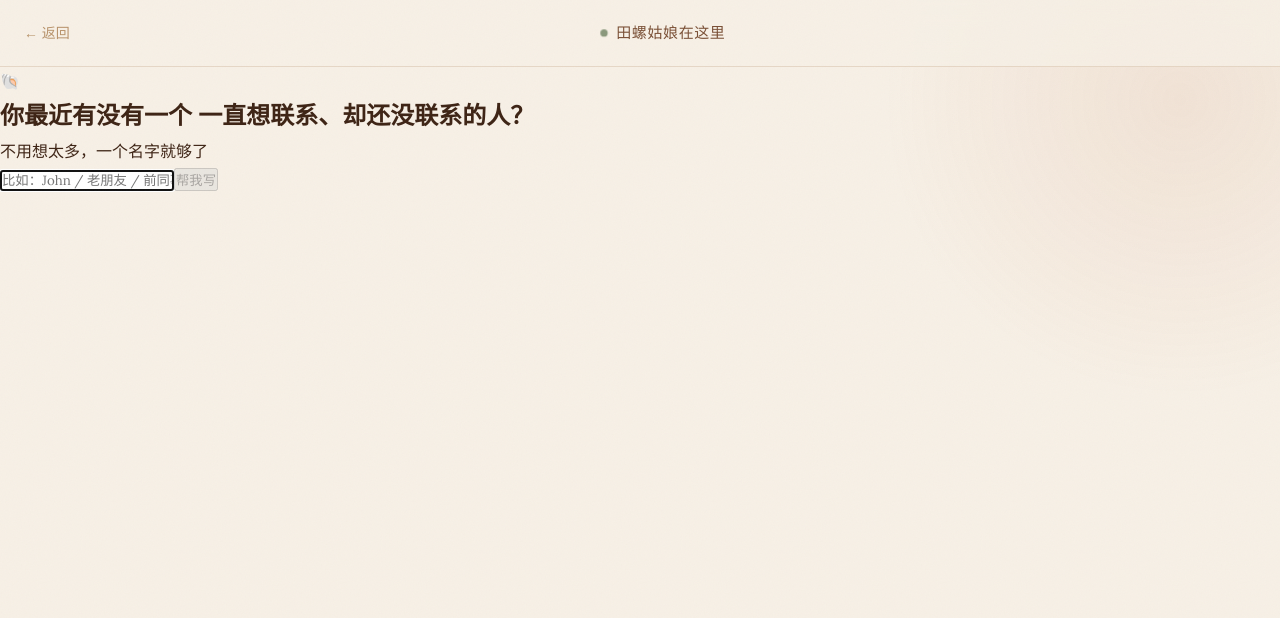
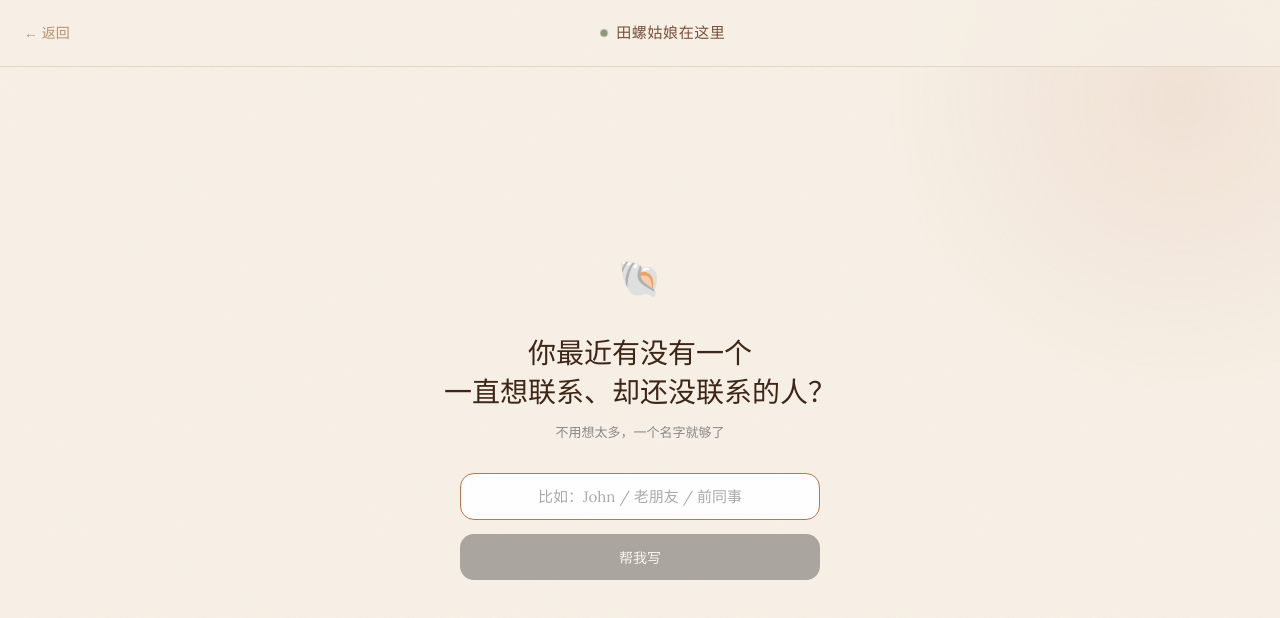
Before and after one commit to AIHomeX-Umber/Nomiluo, a Next.js app: page /chat in a window 1280 px wide. Shown: the top 618 px of the page. Built offline with nearby package versions, Linux system fonts and the light colour scheme; a web font is replaced by a local one.

Commit message:
Add new styles for chat steps and buttons

```diff
--- a/app/chat/chat.module.css
+++ b/app/chat/chat.module.css
@@ -237,3 +237,235 @@
   margin-left: auto;
   margin-right: auto;
 }
+/* ── 追加到 chat.module.css 末尾 ── */
+
+/* 步骤容器 */
+.stepWrap {
+  flex: 1;
+  display: flex;
+  flex-direction: column;
+  align-items: center;
+  justify-content: center;
+  padding: 40px 24px 80px;
+  text-align: center;
+  animation: fadeUp 0.3s ease forwards;
+}
+
+@keyframes fadeUp {
+  from { opacity: 0; transform: translateY(10px); }
+  to   { opacity: 1; transform: translateY(0); }
+}
+
+/* 螺图标 */
+.shellIcon {
+  font-size: 36px;
+  margin-bottom: 24px;
+}
+.shellBreathing {
+  animation: breathe 2s ease-in-out infinite;
+}
+@keyframes breathe {
+  0%, 100% { transform: scale(1); }
+  50%       { transform: scale(1.1); }
+}
+
+/* ── STEP 1 ── */
+.askTitle {
+  font-family: var(--font-serif, 'Lora', Georgia, serif);
+  font-size: clamp(20px, 4.5vw, 28px);
+  font-weight: 400;
+  line-height: 1.4;
+  color: var(--foreground);
+  margin-bottom: 10px;
+  white-space: pre-line;
+  max-width: 420px;
+}
+.askHint {
+  font-size: 13px;
+  color: var(--muted, #888);
+  margin-bottom: 28px;
+}
+.nameInput {
+  width: 100%;
+  max-width: 360px;
+  padding: 13px 18px;
+  font-size: 15px;
+  text-align: center;
+  border: 1.5px solid var(--border, #e5e7eb);
+  border-radius: 14px;
+  background: white;
+  color: var(--foreground);
+  outline: none;
+  margin-bottom: 14px;
+  transition: border-color 0.2s;
+  font-family: inherit;
+}
+.nameInput:focus {
+  border-color: var(--accent, #c67a38);
+}
+.nameInput::placeholder {
+  color: var(--muted, #aaa);
+}
+.startBtn {
+  width: 100%;
+  max-width: 360px;
+  padding: 13px;
+  font-size: 14px;
+  font-weight: 500;
+  color: white;
+  background: var(--foreground, #1a1a1a);
+  border: none;
+  border-radius: 14px;
+  cursor: pointer;
+  transition: opacity 0.15s;
+  font-family: inherit;
+}
+.startBtn:hover:not(:disabled) { opacity: 0.85; }
+.startBtn:disabled { opacity: 0.35; cursor: not-allowed; }
+
+/* ── STEP 2 ── */
+.loadingText {
+  font-family: var(--font-serif, 'Lora', Georgia, serif);
+  font-size: 18px;
+  font-weight: 400;
+  color: var(--foreground);
+  margin-bottom: 8px;
+}
+.loadingSub {
+  font-size: 13px;
+  color: var(--muted, #888);
+}
+
+/* ── STEP 3 ── */
+.resultLabel {
+  font-size: 12px;
+  color: var(--muted, #888);
+  letter-spacing: 0.06em;
+  margin-bottom: 18px;
+}
+.messageCard {
+  width: 100%;
+  max-width: 440px;
+  background: white;
+  border: 1px solid var(--border, #e5e7eb);
+  border-radius: 18px;
+  padding: 28px 28px 24px;
+  margin-bottom: 18px;
+  text-align: left;
+  position: relative;
+  transition: opacity 0.2s;
+}
+.cardLoading {
+  opacity: 0.45;
+}
+.cardQuote {
+  font-family: var(--font-serif, 'Lora', Georgia, serif);
+  font-size: 52px;
+  color: #f0e8de;
+  position: absolute;
+  top: 4px;
+  left: 18px;
+  line-height: 1;
+  pointer-events: none;
+}
+.messageText {
+  font-family: var(--font-serif, 'Lora', Georgia, serif);
+  font-size: 17px;
+  line-height: 1.7;
+  color: var(--foreground);
+  font-style: italic;
+  padding-top: 18px;
+}
+
+/* 主操作 */
+.actions {
+  display: flex;
+  gap: 10px;
+  width: 100%;
+  max-width: 440px;
+  margin-bottom: 14px;
+}
+.copyBtn {
+  flex: 1;
+  padding: 12px;
+  font-size: 14px;
+  font-weight: 500;
+  color: white;
+  background: var(--foreground, #1a1a1a);
+  border: none;
+  border-radius: 12px;
+  cursor: pointer;
+  transition: background 0.2s, opacity 0.15s;
+  font-family: inherit;
+}
+.copyBtn:hover:not(:disabled) { opacity: 0.85; }
+.copyBtn:disabled { opacity: 0.5; cursor: not-allowed; }
+.copyBtnDone { background: #4a7c59 !important; }
+
+.regenBtn {
+  padding: 12px 16px;
+  font-size: 13px;
+  color: var(--muted, #666);
+  background: white;
+  border: 1.5px solid var(--border, #e5e7eb);
+  border-radius: 12px;
+  cursor: pointer;
+  white-space: nowrap;
+  transition: border-color 0.15s, color 0.15s;
+  font-family: inherit;
+}
+.regenBtn:hover:not(:disabled) {
+  border-color: var(--foreground);
+  color: var(--foreground);
+}
+.regenBtn:disabled { opacity: 0.4; cursor: not-allowed; }
+
+/* 语气切换 */
+.toneRow {
+  display: flex;
+  gap: 8px;
+  width: 100%;
+  max-width: 440px;
+  margin-bottom: 24px;
+}
+.toneBtn {
+  flex: 1;
+  padding: 8px 6px;
+  font-size: 12px;
+  color: var(--muted, #888);
+  background: white;
+  border: 1.5px solid var(--border, #e5e7eb);
+  border-radius: 10px;
+  cursor: pointer;
+  transition: all 0.15s;
+  font-family: inherit;
+}
+.toneBtn:hover:not(:disabled) {
+  border-color: var(--accent, #c67a38);
+  color: var(--foreground);
+}
+.toneBtnActive {
+  border-color: var(--accent, #c67a38) !important;
+  color: var(--accent, #c67a38) !important;
+  background: #fff8f2;
+}
+.toneBtn:disabled { opacity: 0.4; cursor: not-allowed; }
+
+/* 钩子 + 重来 */
+.hook {
+  font-size: 13px;
+  color: var(--muted, #999);
+  font-style: italic;
+  margin-bottom: 16px;
+}
+.restartBtn {
+  font-size: 12px;
+  color: var(--muted, #aaa);
+  background: none;
+  border: none;
+  cursor: pointer;
+  text-decoration: underline;
+  text-underline-offset: 3px;
+  font-family: inherit;
+}
+.restartBtn:hover { color: var(--foreground); }
```
